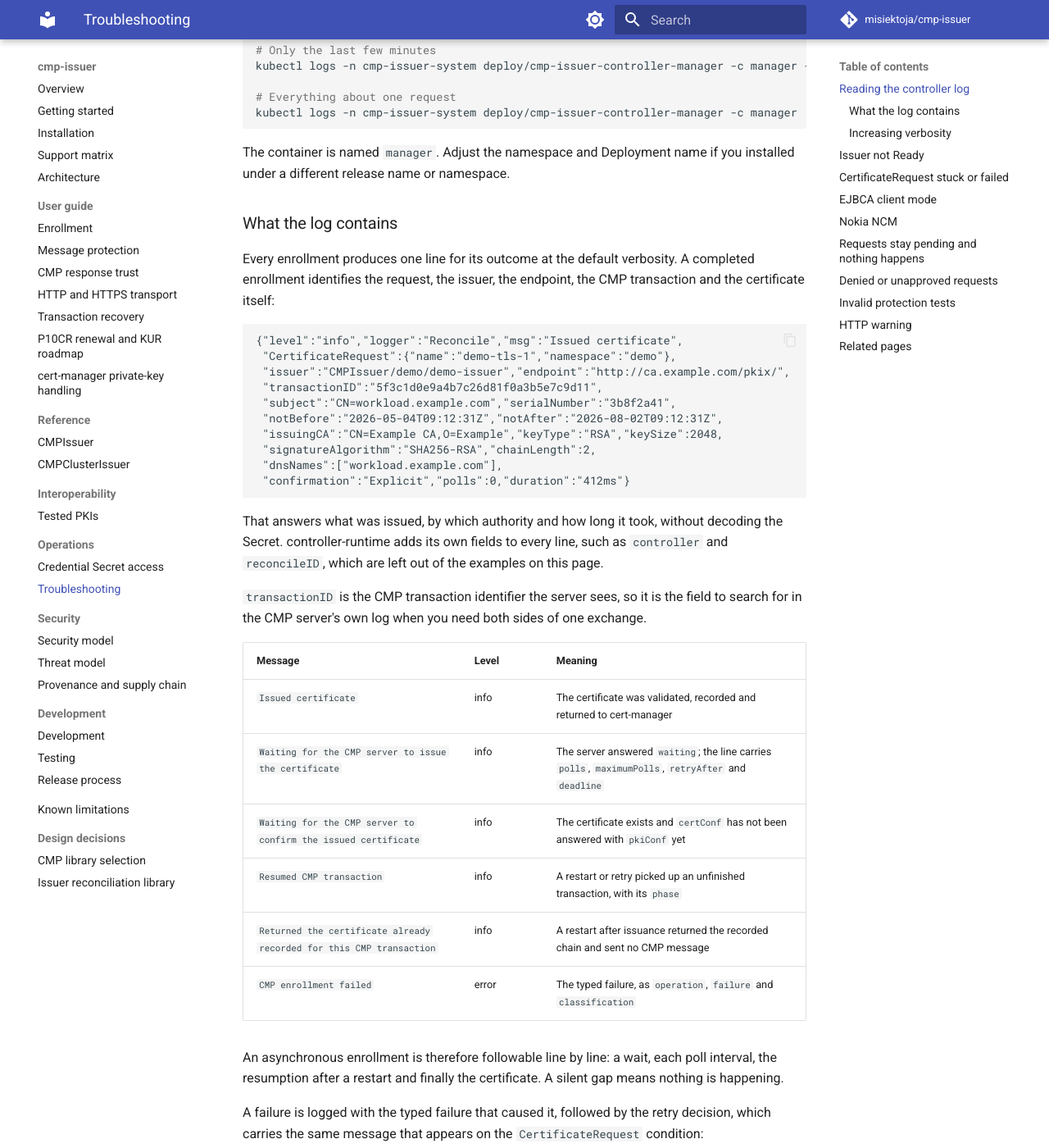
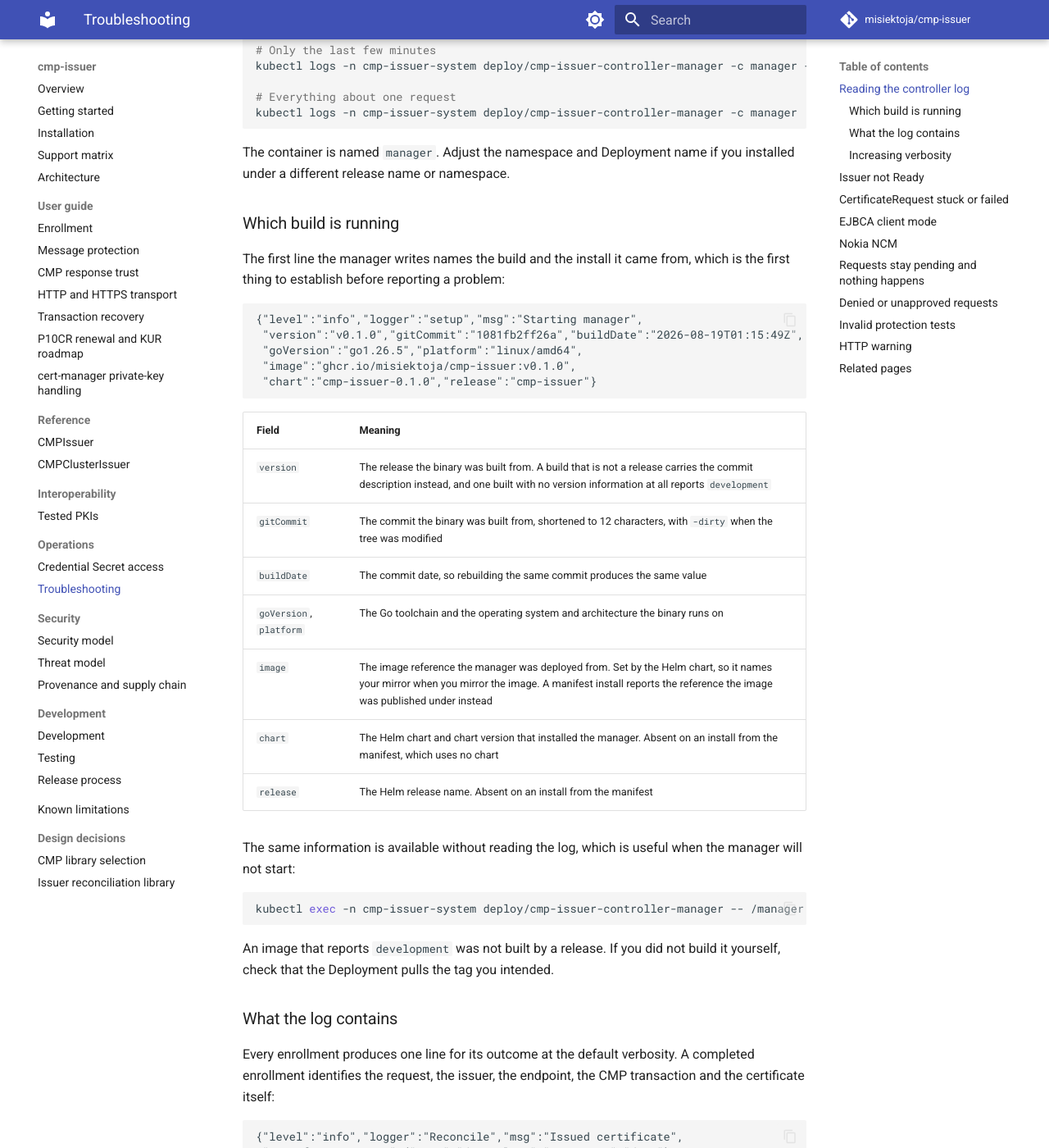
Before and after one commit to misiektoja/cmp-issuer, an MkDocs documentation site: the page built from docs/operations/troubleshooting.md, in a window 1280 px wide and 1400 px high, scrolled down 534 px. Shown: the whole window at 82% size. Built offline with MkDocs 1.6.1 and Material for MkDocs 9.7.7, drawn with Linux system fonts in a browser that asks for light colours; comment, search, counter and statistics services are not loaded.

Commit message:
docs(operations): explain how to tell which build is running

````diff
--- a/docs/operations/troubleshooting.md
+++ b/docs/operations/troubleshooting.md
@@ -28,6 +28,39 @@ kubectl logs -n cmp-issuer-system deploy/cmp-issuer-controller-manager -c manage
 
 The container is named `manager`. Adjust the namespace and Deployment name if you installed under a
 different release name or namespace.
+
+### Which build is running
+
+The first line the manager writes names the build and the install it came from, which is the first
+thing to establish before reporting a problem:
+
+```text
+{"level":"info","logger":"setup","msg":"Starting manager",
+ "version":"v0.1.0","gitCommit":"1081fb2ff26a","buildDate":"2026-08-19T01:15:49Z",
+ "goVersion":"go1.26.5","platform":"linux/amd64",
+ "image":"ghcr.io/misiektoja/cmp-issuer:v0.1.0",
+ "chart":"cmp-issuer-0.1.0","release":"cmp-issuer"}
+```
+
+| Field | Meaning |
+| --- | --- |
+| `version` | The release the binary was built from. A build that is not a release carries the commit description instead, and one built with no version information at all reports `development` |
+| `gitCommit` | The commit the binary was built from, shortened to 12 characters, with `-dirty` when the tree was modified |
+| `buildDate` | The commit date, so rebuilding the same commit produces the same value |
+| `goVersion`, `platform` | The Go toolchain and the operating system and architecture the binary runs on |
+| `image` | The image reference the manager was deployed from. Set by the Helm chart, so it names your mirror when you mirror the image. A manifest install reports the reference the image was published under instead |
+| `chart` | The Helm chart and chart version that installed the manager. Absent on an install from the manifest, which uses no chart |
+| `release` | The Helm release name. Absent on an install from the manifest |
+
+The same information is available without reading the log, which is useful when the manager will not
+start:
+
+```bash
+kubectl exec -n cmp-issuer-system deploy/cmp-issuer-controller-manager -- /manager --version
+```
+
+An image that reports `development` was not built by a release. If you did not build it yourself,
+check that the Deployment pulls the tag you intended.
 
 ### What the log contains
 
````
